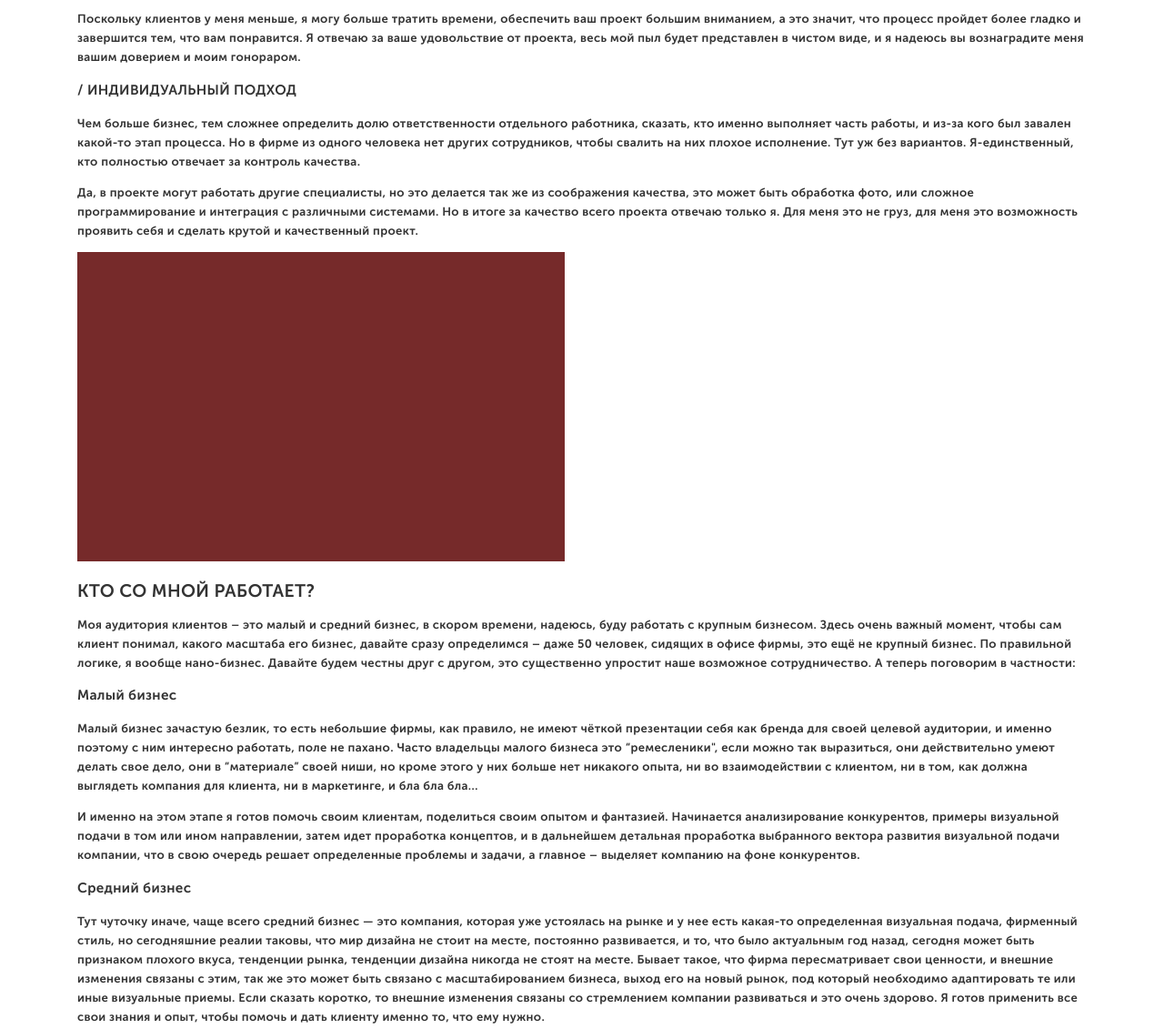
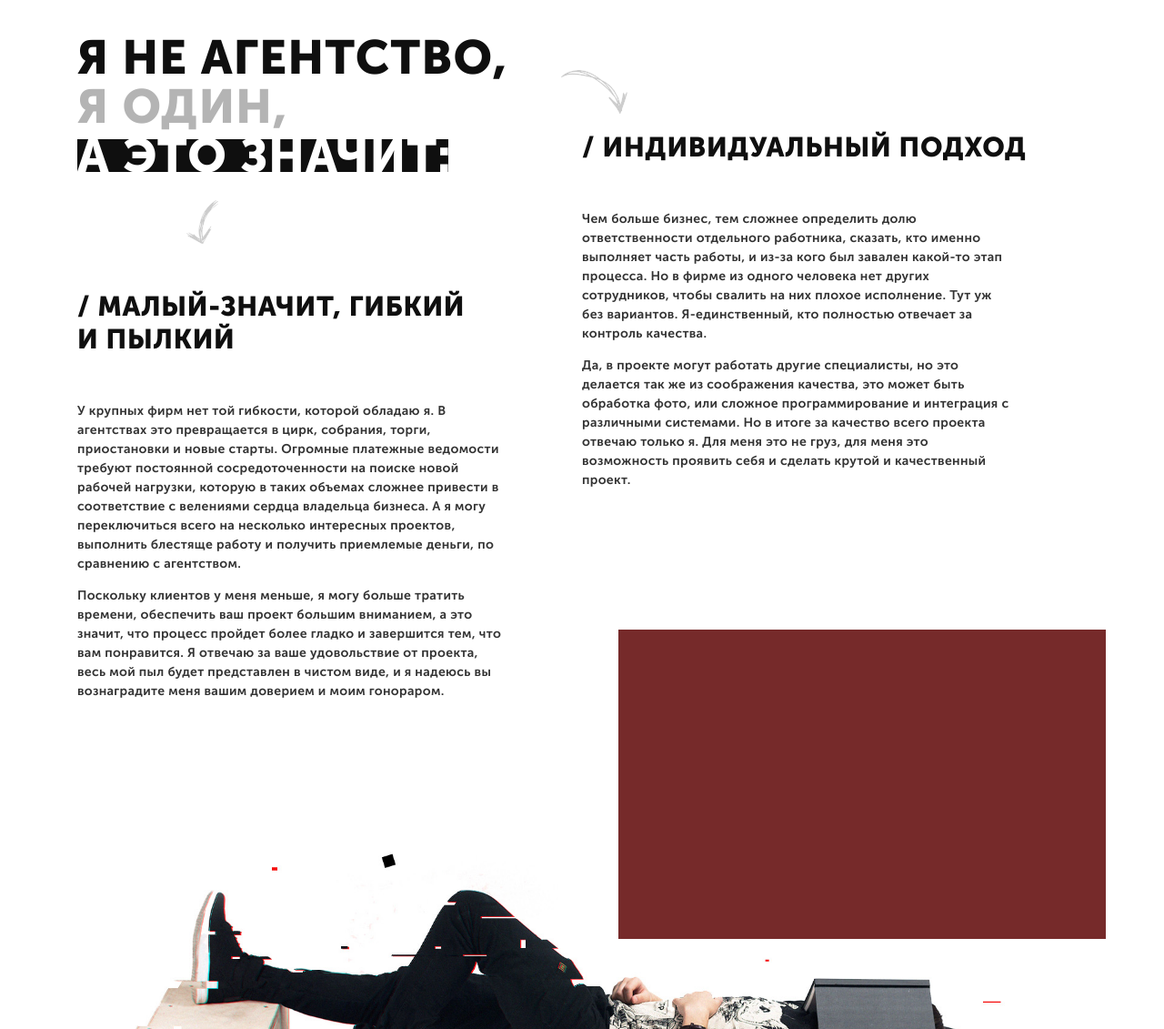
Before and after one commit to Verta-master/Polubot, a plain HTML site: page index.html in a window 1280 px wide. Shown: the part 3030-4161 px from the top of the page at 91% size. Drawn offline with nearby package versions, Linux system fonts and the light colour scheme.

Commit message:
Update 2018-03-31T11:26:15.339Z

```diff
--- a/css/style.css
+++ b/css/style.css
@@ -952,6 +952,9 @@ button {
 .form {
   background-color: #2f2f2f;
 }
+.form--bottom {
+  background-color: #1b1b1b;
+}
 .form span {
   color: #fff;
   font-family: "Playfair Display", "Arial", sans-serif;
@@ -987,6 +990,173 @@ button {
   letter-spacing: 0.05em;
   border-radius: 20px;
   border: 2px solid #8b8a8a;
+}
+.approach {
+  padding-top: 170px;
+}
+.approach h2 {
+  position: relative;
+  margin-bottom: 120px;
+  font-size: 52px;
+  line-height: 54px;
+  font-weight: 900;
+  text-transform: uppercase;
+  color: #0f0f0f;
+  letter-spacing: 0.025em;
+}
+.approach h2 span {
+  display: block;
+  color: #b4b4b4;
+}
+.approach h2 b {
+  position: relative;
+  color: #fff;
+}
+.approach h2 b::after {
+  content: "";
+  position: absolute;
+  z-index: -1;
+  top: 20%;
+  left: 0;
+  width: 99%;
+  height: 58%;
+  background-color: #0f0f0f;
+}
+.approach h2::before,
+.approach h2::after {
+  content: "";
+  position: absolute;
+  height: 49px;
+  background-repeat: no-repeat;
+}
+.approach h2::before {
+  bottom: -70px;
+  left: 120px;
+  width: 35px;
+  background-image: url(../img/icon-arrow-grey-left.svg);
+}
+.approach h2::after {
+  top: 40px;
+  right: -50px;
+  width: 73px;
+  background-image: url(../img/icon-arrow-grey-right.svg);
+}
+.approach h3 {
+  margin-bottom: 50px;
+  font-size: 30px;
+  line-height: 36px;
+  font-weight: 900;
+  letter-spacing: 0.025em;
+  color: #0f0f0f;
+  text-transform: uppercase;
+}
+.approach p {
+  max-width: 475px;
+  color: #333333;
+  font-size: 14px;
+  font-weight: 18px;
+}
+.approach__wrap {
+  display: -webkit-box;
+  display: -ms-flexbox;
+  display: flex;
+  -webkit-box-pack: justify;
+      -ms-flex-pack: justify;
+          justify-content: space-between;
+  -webkit-box-align: start;
+      -ms-flex-align: start;
+          align-items: flex-start;
+}
+.approach__column {
+  width: 50%;
+}
+.approach__column--right {
+  padding-top: 120px;
+}
+.approach__img {
+  position: relative;
+  left: 40px;
+  top: 140px;
+}
+.work {
+  padding-bottom: 100px;
+}
+.work h2 {
+  text-align: center;
+  font-size: 52px;
+  line-height: 54px;
+  font-weight: 900;
+  text-transform: uppercase;
+  color: #0f0f0f;
+  letter-spacing: 0.025em;
+}
+.work h3 {
+  font-size: 30px;
+  line-height: 36px;
+  font-weight: 900;
+  letter-spacing: 0.025em;
+  color: #0f0f0f;
+  text-transform: uppercase;
+}
+.work__subtitle {
+  position: relative;
+  max-width: 905px;
+  margin-bottom: 120px;
+  margin-left: auto;
+  margin-right: auto;
+  text-align: center;
+  color: #333333;
+  line-height: 20px;
+}
+.work__subtitle::before,
+.work__subtitle::after {
+  content: "";
+  position: absolute;
+  background-repeat: no-repeat;
+}
+.work__subtitle::before {
+  bottom: -90px;
+  left: 120px;
+  width: 81px;
+  height: 68px;
+  background-image: url(../img/icon-arrow-left.svg);
+}
+.work__subtitle::after {
+  bottom: -90px;
+  right: 100px;
+  width: 41px;
+  height: 82px;
+  background-image: url(../img/icon-arrow-right.svg);
+}
+.work__wrap {
+  display: -webkit-box;
+  display: -ms-flexbox;
+  display: flex;
+  -webkit-box-pack: justify;
+      -ms-flex-pack: justify;
+          justify-content: space-between;
+  -webkit-box-align: start;
+      -ms-flex-align: start;
+          align-items: flex-start;
+  background-image: url(../img/bg-business.jpg);
+  background-size: 245px 233px;
+  background-repeat: no-repeat;
+  background-position: center bottom;
+}
+.work__column {
+  width: 445px;
+}
+.work__column--right {
+  text-align: right;
+}
+.work__column p {
+  color: #333333;
+  font-size: 14px;
+  font-weight: 18px;
+}
+.review {
+  color: #fff;
+  background-color: rgba(9, 9, 9, 0.851);
 }
 @media (max-width: 1169px) {
   .wrapper {
--- a/index.html
+++ b/index.html
@@ -81,23 +81,24 @@
       </div>
     </form>
 
-    <section class="approach wrapper">
-      <div class="approach__wrap">
+    <section class="approach">
+      <div class="wrapper approach__wrap">
         <div class="approach__column">
           <h2>Я НЕ АГЕНТСТВО,
           <span>Я ОДИН,</span>
           <b>А ЭТО ЗНАЧИТ:</b></h2>
-          <h3>/ МАЛЫЙ-ЗНАЧИТ, ГИБКИЙ И ПЫЛКИЙ</h3>
+          <h3>/ МАЛЫЙ-ЗНАЧИТ, ГИБКИЙ<br>И ПЫЛКИЙ</h3>
           <p>У крупных фирм нет той гибкости, которой обладаю я. В агентствах это превращается в цирк, собрания, торги, приостановки и новые старты. Огромные платежные ведомости требуют постоянной сосредоточенности на поиске новой рабочей нагрузки, которую в таких объемах сложнее привести в соответствие с велениями сердца владельца бизнеса. А я могу переключиться всего на несколько интересных проектов, выполнить блестяще работу и получить приемлемые деньги, по сравнению с агентством.</p>
           <p>Поскольку клиентов у меня меньше, я могу больше тратить времени, обеспечить ваш проект большим вниманием, а это значит, что процесс пройдет более гладко и завершится тем, что вам понравится. Я отвечаю за ваше удовольствие от проекта, весь мой пыл будет представлен в чистом виде, и я надеюсь вы вознаградите меня вашим доверием и моим гонораром.</p>
         </div>
-        <div class="approach__column">
+        <div class="approach__column approach__column--right">
           <h3>/ ИНДИВИДУАЛЬНЫЙ ПОДХОД</h3>
           <p>Чем больше бизнес, тем сложнее определить долю ответственности отдельного работника, сказать, кто именно выполняет часть работы, и из-за кого был завален какой-то этап процесса. Но в фирме из одного человека нет других сотрудников, чтобы свалить на них плохое исполнение. Тут уж без вариантов. Я-единственный, кто полностью отвечает за контроль качества.</p>
           <p>Да, в проекте могут работать другие специалисты, но это делается так же из соображения качества, это может быть обработка фото, или сложное программирование  и интеграция с различными системами. Но в итоге за качество всего проекта отвечаю только я. Для меня это не груз, для меня это возможность проявить себя и сделать крутой и качественный проект.</p>
-          <img src="img/bg-img.jpg" alt="ИНДИВИДУАЛЬНЫЙ ПОДХОД" width="536" height="340">
+          <img class="approach__img" src="img/bg-img.jpg" alt="ИНДИВИДУАЛЬНЫЙ ПОДХОД" width="536" height="340">
         </div>
       </div>
+      <img src="img/bg-approach.jpg" alt="ИНДИВИДУАЛЬНЫЙ ПОДХОД" width="1918" height="663">
     </section>
 
     <section class="work wrapper">
@@ -109,7 +110,7 @@
           <p>Малый бизнес зачастую безлик, то есть небольшие фирмы, как правило, не имеют чёткой презентации себя как бренда для своей целевой аудитории, и именно поэтому с ним интересно работать, поле не пахано. Часто владельцы малого бизнеса это “ремесленики", если можно так выразиться, они действительно умеют делать свое дело, они в “материале” своей ниши, но кроме этого у них больше нет никакого опыта, ни во взаимодействии с клиентом, ни в том, как должна выглядеть компания для клиента, ни в маркетинге, и бла бла бла…</p>
           <p>И именно на этом этапе я готов помочь своим клиентам, поделиться своим опытом и фантазией. Начинается анализирование конкурентов, примеры визуальной подачи в том или ином направлении, затем идет проработка концептов, и в дальнейшем детальная проработка выбранного вектора развития визуальной подачи компании, что в свою очередь решает определенные проблемы и задачи, а главное – выделяет компанию на фоне конкурентов.</p>
         </div>
-        <div class="work__column">
+        <div class="work__column work__column--right">
           <h3>Средний бизнес</h3>
           <p>Тут чуточку иначе, чаще всего средний бизнес — это компания, которая уже устоялась на рынке и у нее есть какая-то определенная визуальная подача, фирменный стиль, но сегодняшние реалии таковы, что мир дизайна не стоит на месте, постоянно развивается, и то, что было актуальным год назад, сегодня может быть признаком плохого вкуса, тенденции рынка, тенденции дизайна никогда не стоят на месте. Бывает такое, что фирма пересматривает свои ценности, и внешние изменения связаны с этим, так же это может быть связано с масштабированием бизнеса, выход его на новый рынок, под который необходимо адаптировать те или иные визуальные приемы. Если сказать коротко, то внешние изменения связаны со стремлением компании развиваться и это очень здорово. Я готов применить все свои знания и опыт, чтобы помочь и дать клиенту именно то, что ему нужно.</p>
         </div>
```
Also changed, not shown: css/style.min.css.
